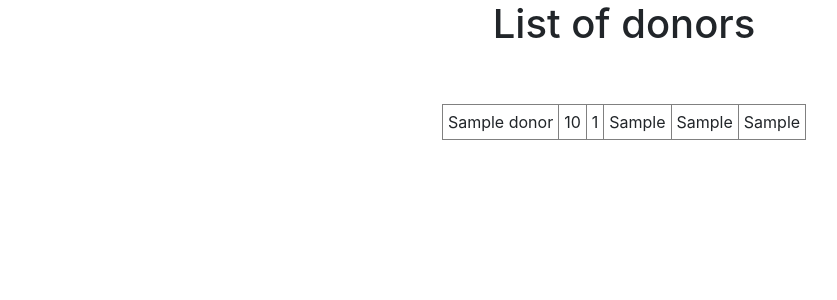
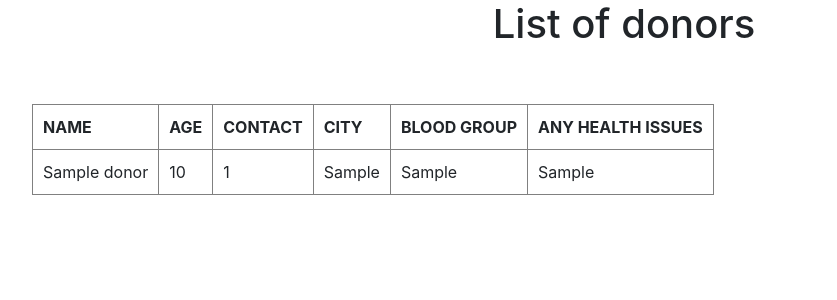
Before and after one commit to muskanrustagi24/Blood-Donation-System, a Node server app: page / in a window 1280 px wide. Shown: the top 300 px of the page, without its empty margins (16-853 px from the left). Run offline with Node 20, Linux system fonts and the light colour scheme; tables that the repository leaves empty hold one stand-in row (values such as "Sample post"); some libraries are stand-ins or nearby versions.

Commit message:
table added

```diff
--- a/public/donors_list.js
+++ b/public/donors_list.js
@@ -20,7 +20,6 @@ function addDonor(name, age, contact, city, blood_group, any_health_issues, done
 
 function createDonor () {
     return $ (`
-    <table align="center" border="1" cellspacing="5" cellpadding="5">
         <tr>
             <td>${donor.name}</td>
             <td>${donor.age}</td>
@@ -29,6 +28,6 @@ function createDonor () {
             <td>${donor.blood_group}</td>
             <td>${donor.any_health_issues}</td>
         </tr>
-    </table>`
+    `
     )
 }
--- a/public/index.html
+++ b/public/index.html
@@ -21,9 +21,16 @@
         </div>
         <br>
         <br>
-        <div class="row" id="donor-list">
-        </div>
-
+        <table class="ml-5" cellspacing="10" cellpadding="10" border="1" id="donor-list">
+            <tr>
+                <th>NAME</th>
+                <th>AGE</th>
+                <th>CONTACT</th>
+                <th>CITY</th>
+                <th>BLOOD GROUP</th>
+                <th>ANY HEALTH ISSUES</th>
+            </tr>
+        </table>
     </div>
 </body>
 </html>
--- a/public/index.js
+++ b/public/index.js
@@ -2,7 +2,7 @@ $( function () {
     let donorList = $('#donor-list')
 
     fetchDonors(function (donors){
-        donorList.empty()
+        //donorList.empty()
         for(donor of donors){
             donorList.append(createDonor(donor))
         }
--- a/views/profile.hbs
+++ b/views/profile.hbs
@@ -6,8 +6,7 @@
   <title>Document</title>
 </head>
 <body>
-  <h1>Profile</h1>
-
+  <h1>Blood Donation System</h1>
   <table cellspacing="10" cellpadding="10" border="1">
     <tr>
       <th>User ID</th>
@@ -22,6 +21,9 @@
       <td>{{user.email}}</td>
     </tr>
   </table>
+  <br>
+  <a href="http://localhost:3232/add_donors.html">Donate</a>
+  <br>
   <a href="/logout">Logout</a>
 </body>
 </html>
```
